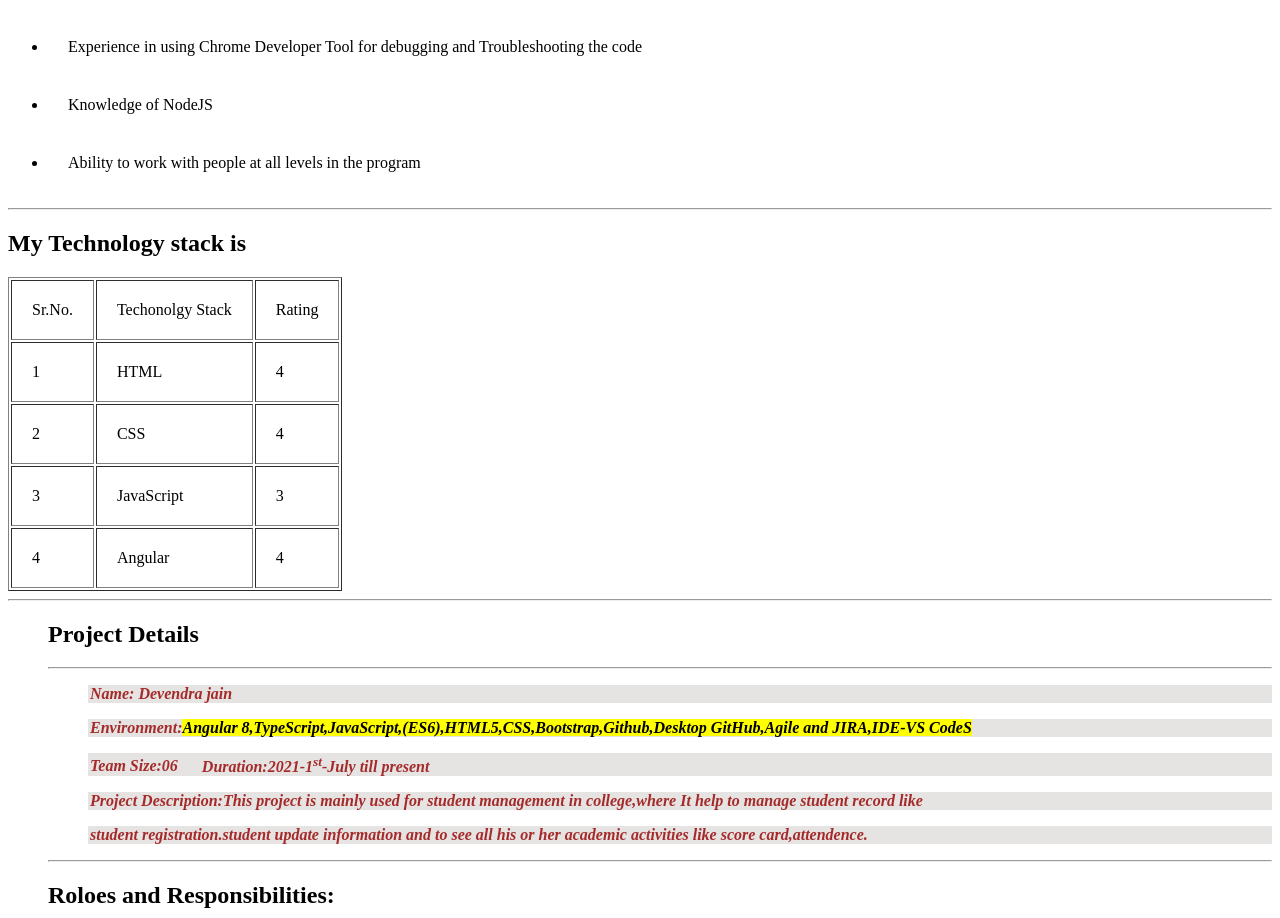
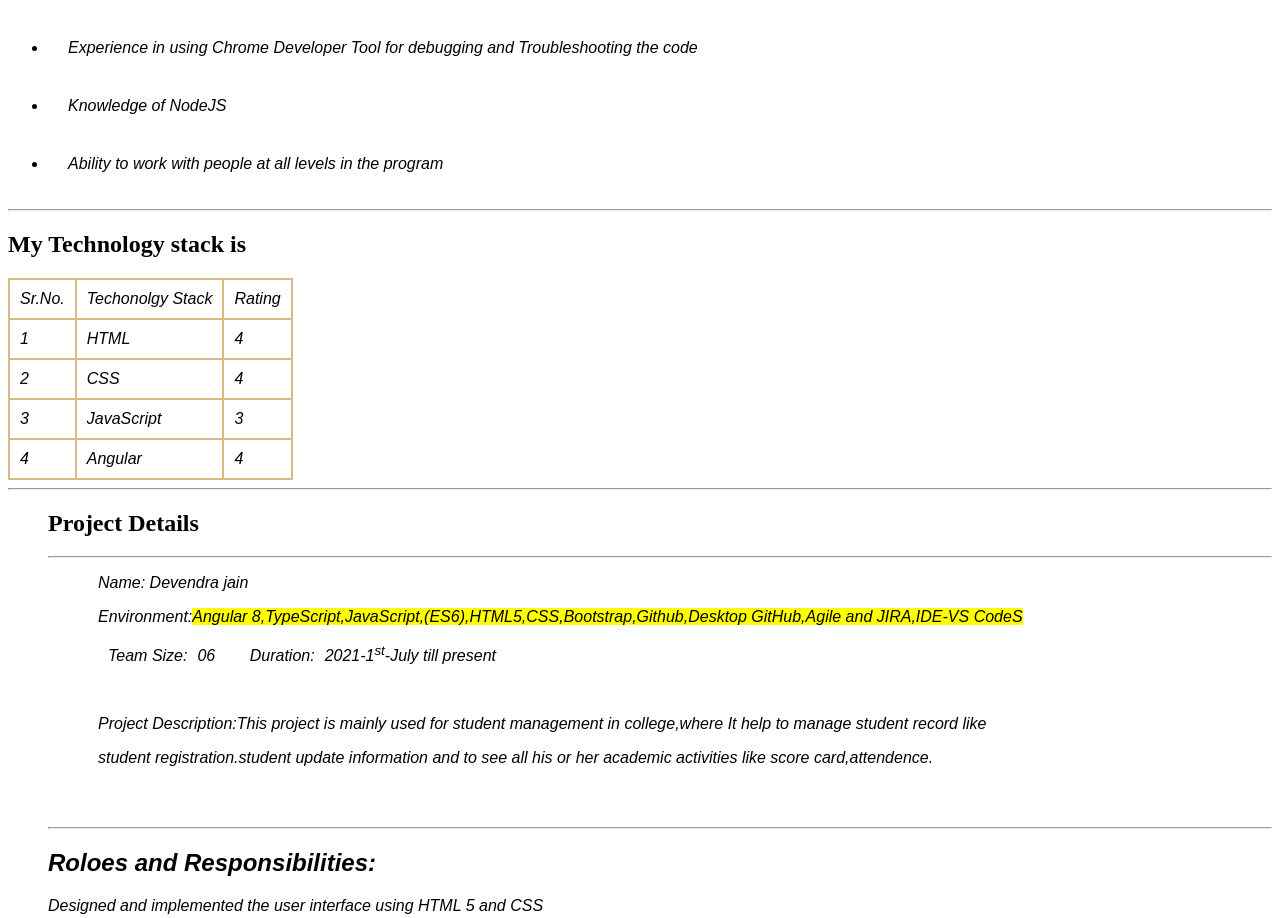
Before and after one commit to devendrajain05/my-profile, a plain HTML site: page index.html in a window 1280 px wide. Shown: the part 465-1383 px from the top of the page. Drawn offline with Linux system fonts and the light colour scheme.

Commit message:
add Google Font In My Project code
add Google Font In My Project code

```diff
--- a/index.html
+++ b/index.html
@@ -6,18 +6,39 @@
     <title>Document</title>
     <link rel="stylesheet" href="https://cdnjs.cloudflare.com/ajax/libs/font-awesome/4.7.0/css/font-awesome.min.css">
     <style>
-      td,th{
-        padding: 20px;
+      table, tr, th, td
+      {
+        border: 2px solid rgb(216, 186, 131);
+        border-collapse: collapse;
+        font-family: "Poppins", sans-serif;
+        font-weight: 100;
+        font-style: italic;
+      }
+      td,th,b
+      {
+        padding: 10px;
+        font-family: "Poppins", sans-serif;
+        font-weight: 100;
+        font-style: italic;
       }
       li,a,span{
         padding: 20px;
+        font-family: "Roboto", sans-serif;
+        font-weight: 700;
+        font-style: normal;
+        font-family: "Poppins", sans-serif;
+        font-weight: 100;
+        font-style: italic;
       }
       #pro
       {
         background-color: aquamarine;
         color: blueviolet;
+        font-family: "Poppins", sans-serif;
+        font-weight: 100;
+        font-style: italic;
       }
-      p
+      *p
       {
         color: brown;
         font-weight: bolder;
@@ -25,10 +46,16 @@
         font-weight: bold;
         background-color: rgb(230, 227, 227);
         padding-left: 2px;
-      }
+        font-family: "Roboto", sans-serif;
+        font-weight: 700;
+        font-style: normal;
+}
        .bi{
         color: rgb(43, 226, 153);
         font-weight: bolder;
+        font-family: "Poppins", sans-serif;
+        font-weight: 100;
+        font-style: italic;
        }
 
     </style>
@@ -139,8 +166,8 @@
               <p><b>Name: Devendra jain</b></p>
                <p><b>Environment:<mark>Angular 8,TypeScript,JavaScript,(ES6),HTML5,CSS,Bootstrap,Github,Desktop GitHub,Agile and JIRA,IDE-VS CodeS</mark>
                <p><b>Team Size:</b>06 <span><b>Duration:</b>2021-1<sup>st</sup>-July till present</span></p>
-               <P><b>Project Description:</b>This project is mainly used for student management in college,where It help to manage student record like</P>
-                 <p> student registration.student update information and to see all his or her academic activities like score card,attendence.
+               <P><b>Project Description:This project is mainly used for student management in college,where It help to manage student record like</b></P>
+                 <p><b>student registration.student update information and to see all his or her academic activities like score card,attendence.</b>
                </P>
 
 
@@ -227,7 +254,7 @@
     <!--Footer section-->
     <footer>
       <a href= i class="fa fa-instagram" aria-hidden="true"></i></a>
-      <a href= i class="fa fa-linkedin" aria-hidden="true"></i></a>
+      <a href= i  class="fa fa-linkedin" aria-hidden="true"></i></a>
 
 
 
```
